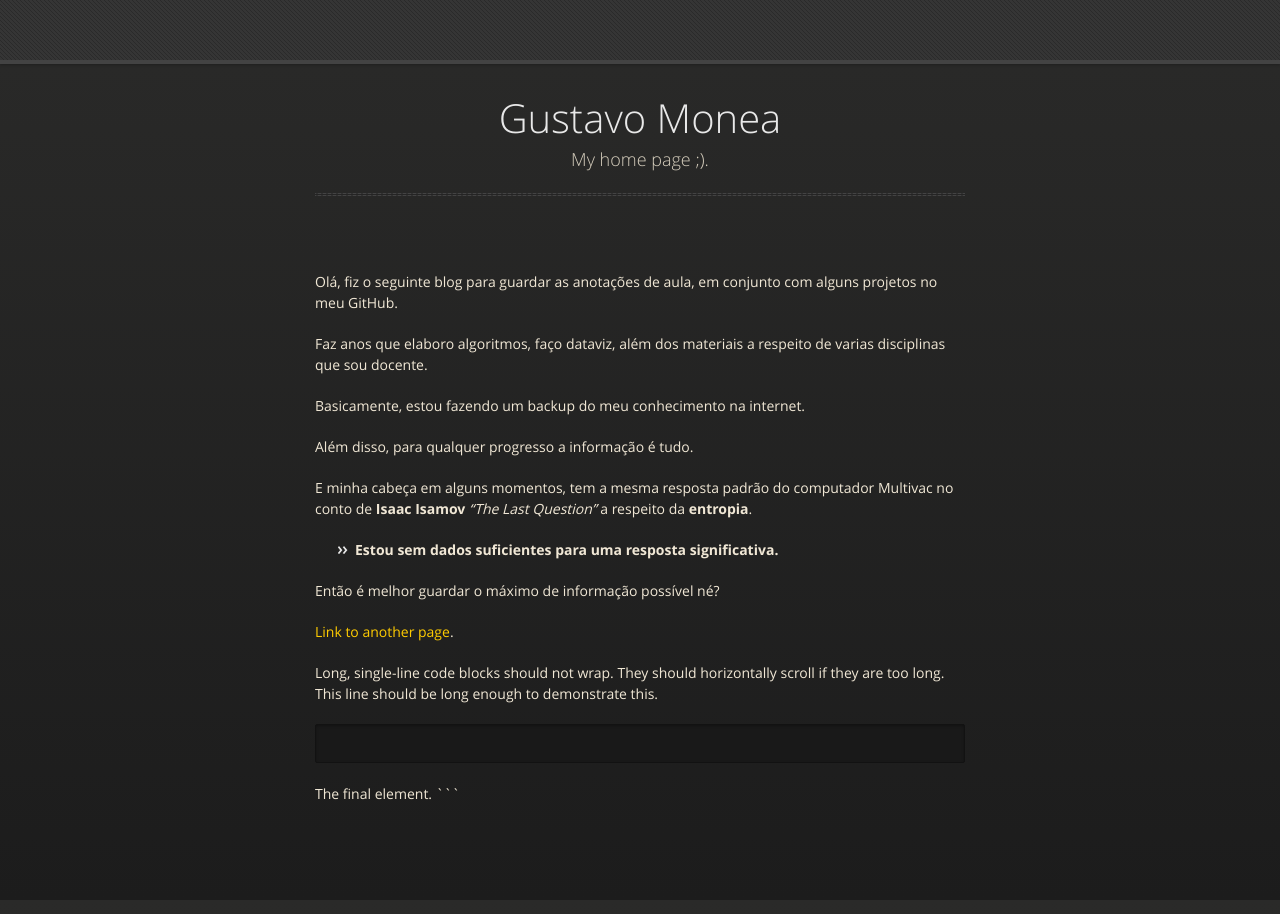
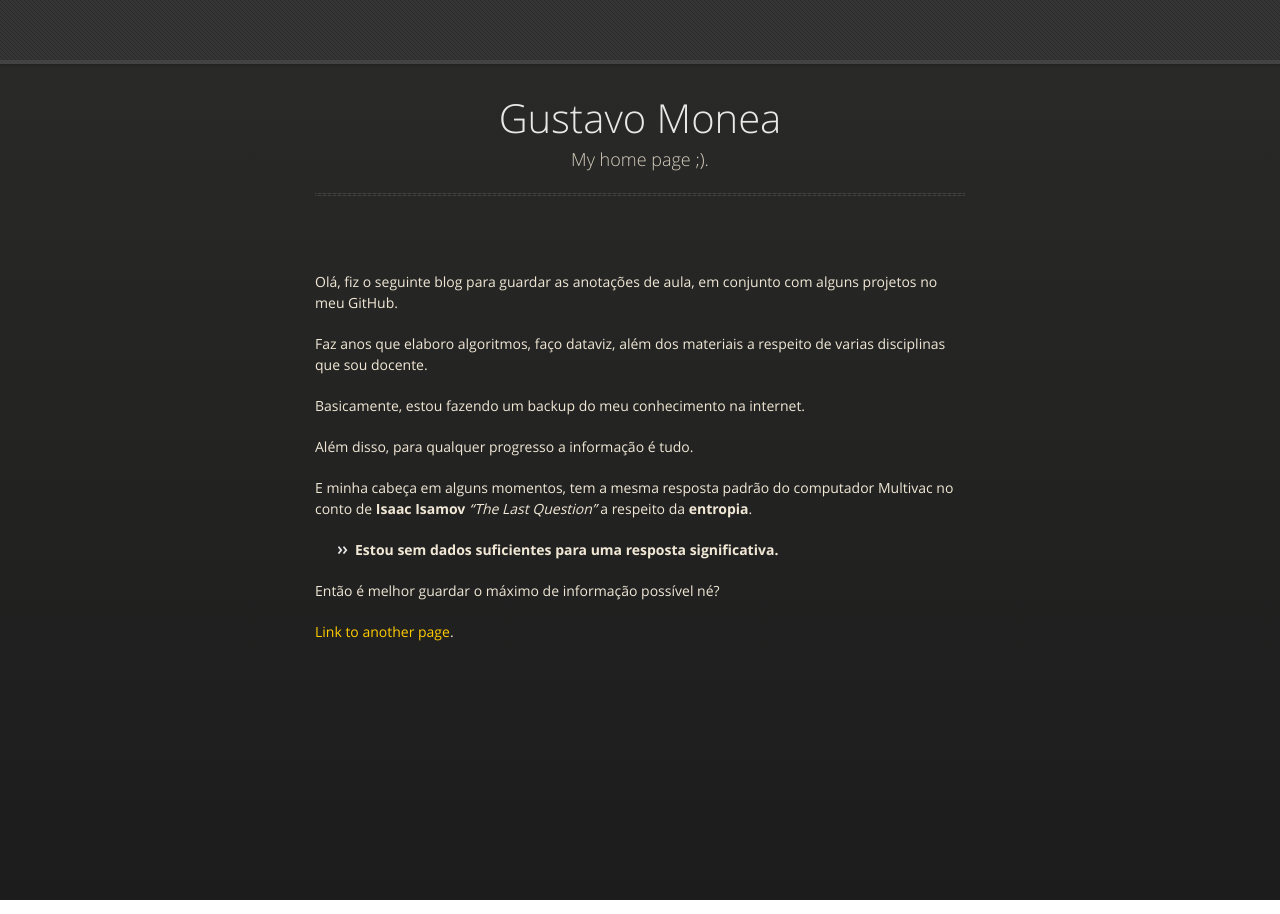
Before and after one commit to GustavoMonea/GustavoMonea.github.io, a Jekyll site: the page built from index.md, in a window 1280 px wide. Built offline with Jekyll 4.4.1, drawn with Linux system fonts in a browser that asks for light colours; our own code applies the rules of GitHub Pages for plain Markdown files.

Commit message:
Update index.md

````diff
--- a/index.md
+++ b/index.md
@@ -132,9 +132,9 @@ end
 </dl>
 
 ```-->
-Long, single-line code blocks should not wrap. They should horizontally scroll if they are too long. This line should be long enough to demonstrate this.
+<!--Long, single-line code blocks should not wrap. They should horizontally scroll if they are too long. This line should be long enough to demonstrate this.
 ```
 
 ```
 The final element.
-```
+```-->
````
